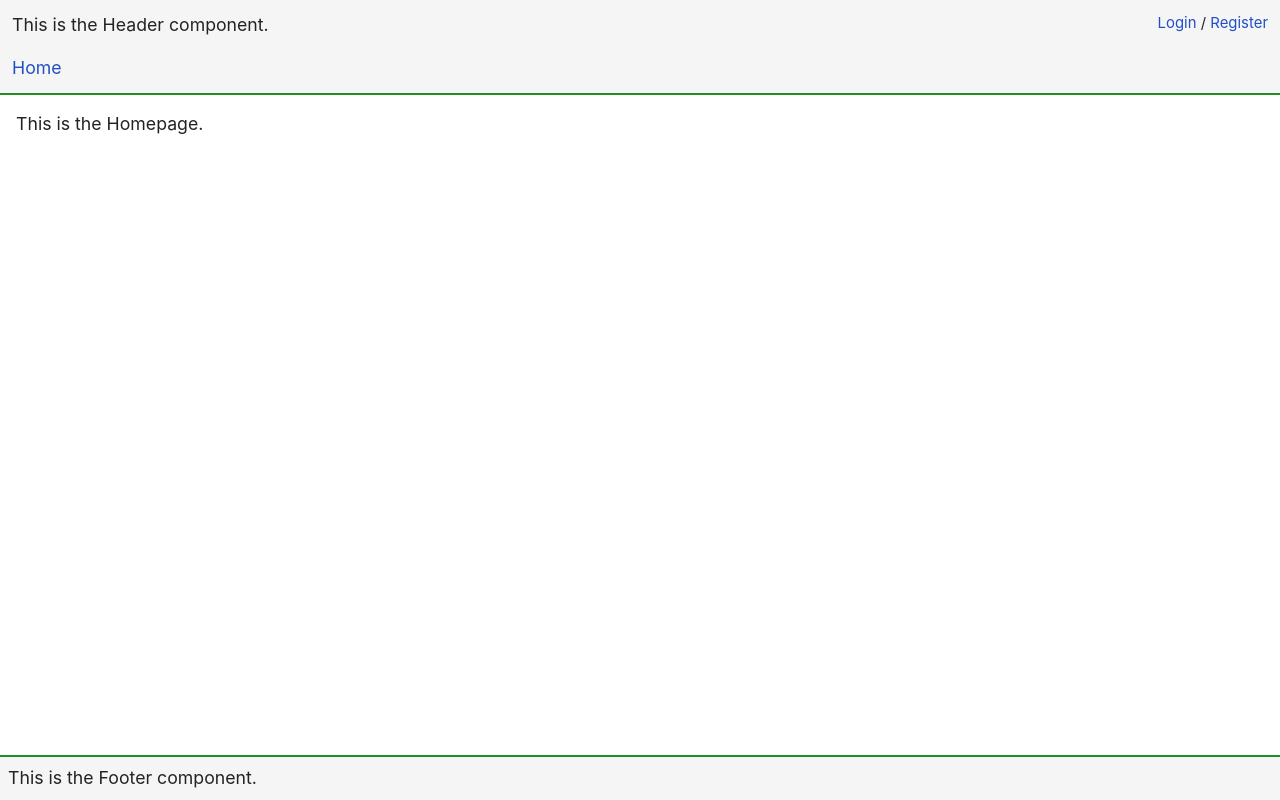
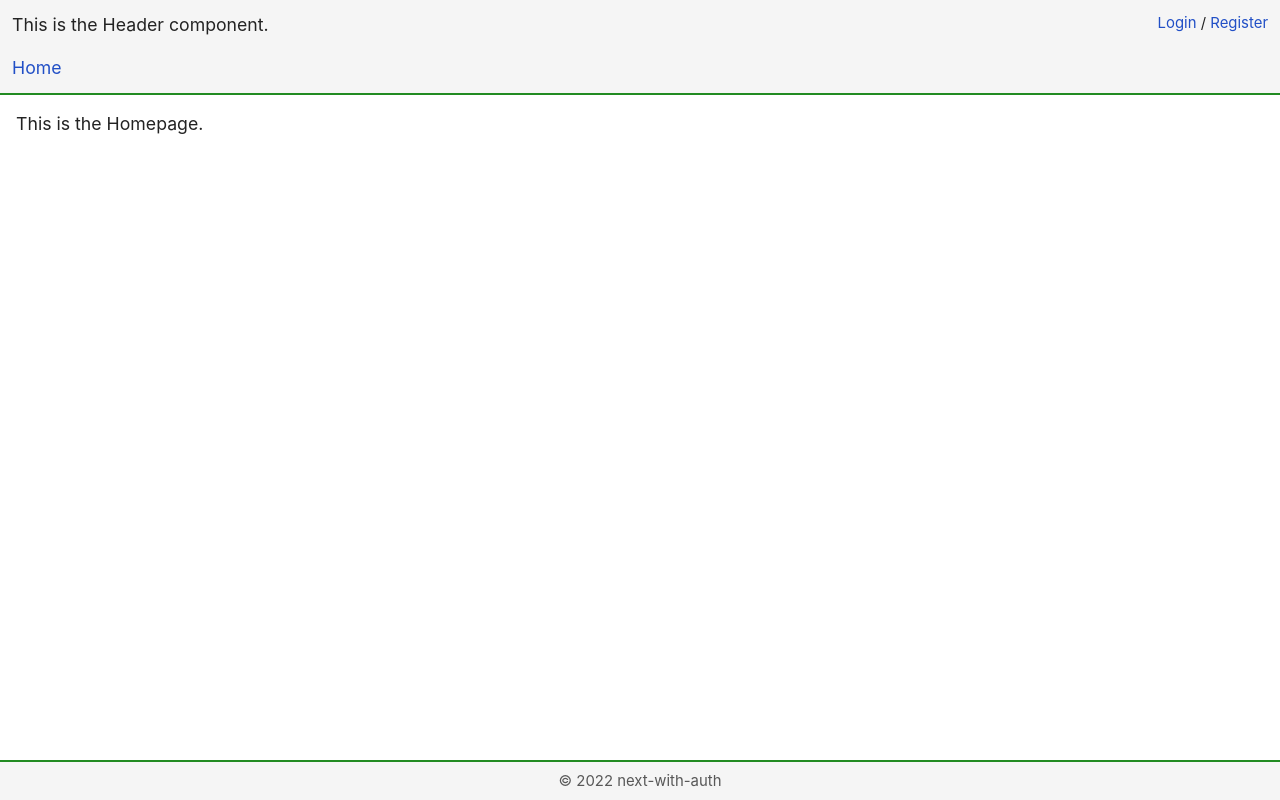
Before and after one commit to mike14747/next-with-auth, a Next.js app: page / in a window 1280 px wide. Built offline with nearby package versions, Linux system fonts and the light colour scheme; no server answers.

Commit message:
Updates to README.md and the Footer component.

```diff
--- a/components/Footer.js
+++ b/components/Footer.js
@@ -4,7 +4,7 @@ export default function Footer() {
     return (
         // to make the footer full width, just omit the container class
         <div className={styles.footer + ' container'}>
-            <p>This is the Footer component.</p>
+            <p className={styles.copyright}>&copy; 2022 next-with-auth</p>
         </div>
     );
 }
--- a/styles/Footer.module.css
+++ b/styles/Footer.module.css
@@ -7,3 +7,11 @@
 .footer > p {
     margin-bottom: 0;
 }
+
+.copyright {
+    color: var(--mg-gray-6);
+    text-align: center;
+    font-size: 0.833rem;
+    font-size: var(--step--1);
+    margin: 0;
+}
```
Also changed, not shown: 1 other file (tests, documents, lock files or other folders).
